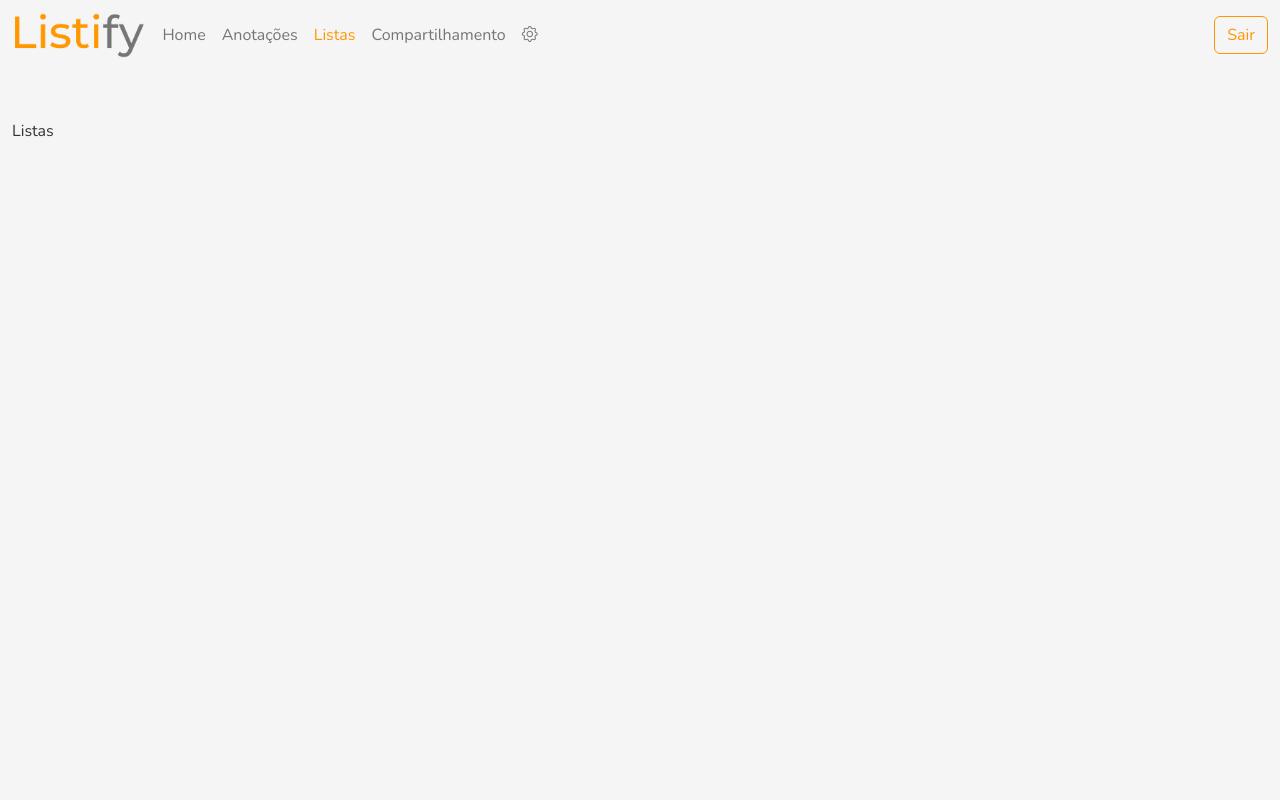
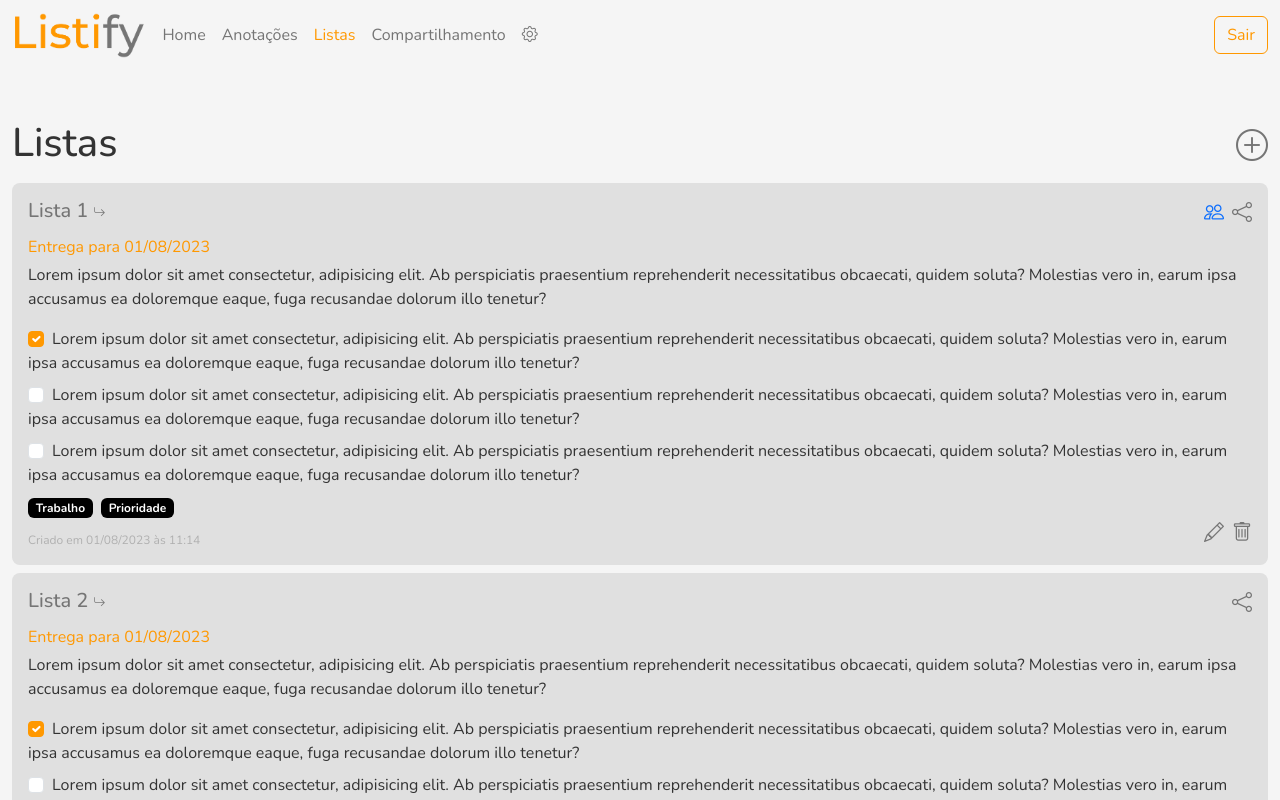
Before and after one commit to crisvini/Listify-Frontend, a React (Vite) app: page /listas in a window 1280 px wide. Shown: the top 800 px of the page. Built offline with nearby package versions, Linux system fonts and the light colour scheme.

Commit message:
correções

```diff
--- a/src/components/AnotacoesMockada.jsx
+++ b/src/components/AnotacoesMockada.jsx
@@ -1,9 +1,3 @@
-// const AnotacoesMockada = () => {
-//     return (
-//         <div>AnotacoesMockada</div>
-//     )
-// }
-
 const AnotacoesMockada = [
     {
         id: 1,
--- a/src/routes/AnotacoesPage.jsx
+++ b/src/routes/AnotacoesPage.jsx
@@ -1,11 +1,10 @@
-import { Link } from "react-router-dom"
 import Navbar from "../components/Navbar"
 import AnotacoesCard from "../components/AnotacoesCard"
 import AnotacoesMockada from "../components/AnotacoesMockada"
 
 const AnotacoesPage = () => {
     return (
-        <div>
+        <>
             <Navbar />
             <main className="container-xxl mb-5">
                 <div className="row">
@@ -14,16 +13,19 @@ const AnotacoesPage = () => {
                             <h1>Anotações</h1>
                             <a className="pointer"><i className="bi bi-plus-circle fs-2"></i></a>
                         </div>
-                        <div className="">
-                            {AnotacoesMockada.map((value, key) => (
-                                <AnotacoesCard key={key} id={value.id} nome={value.nome} anotacao={value.anotacao} compartilhada={value.compartilhada} tags={value.tags} />
-                            ))}
-                            {/* <span className="fw-lighter">Nenhuma anotação encontrada</span> */}
+                        <div>
+                            {AnotacoesMockada.length > 0 ?
+                                (AnotacoesMockada.map((value, key) => (
+                                    <AnotacoesCard key={key} id={value.id} nome={value.nome} anotacao={value.anotacao} compartilhada={value.compartilhada} tags={value.tags} />
+                                )))
+                                :
+                                (<span className="fw-lighter">Nenhuma anotação encontrada</span>)
+                            }
                         </div>
                     </div>
                 </div>
             </main>
-        </div>
+        </>
     )
 }
 
--- a/src/routes/CompartilhamentoPage.jsx
+++ b/src/routes/CompartilhamentoPage.jsx
@@ -3,12 +3,12 @@ import Navbar from '../components/Navbar'
 
 const CompartilhamentoPage = () => {
     return (
-        <div>
+        <>
             <Navbar />
             <main className="container-xxl">
                 Compartilhamento
             </main>
-        </div>
+        </>
     )
 }
 
--- a/src/routes/ConfiguracoesPage.jsx
+++ b/src/routes/ConfiguracoesPage.jsx
@@ -2,12 +2,12 @@ import Navbar from "../components/Navbar"
 
 const ConfiguracoesPage = () => {
     return (
-        <div>
+        <>
             <Navbar />
             <main className="container-xxl">
                 Configurações
             </main>
-        </div>
+        </>
     )
 }
 
--- a/src/routes/HomePage.jsx
+++ b/src/routes/HomePage.jsx
@@ -7,7 +7,7 @@ import ListasMockada from "../components/ListasMockada"
 
 const HomePage = () => {
     return (
-        <div>
+        <>
             <Navbar />
             <main className="container-xxl">
                 <div className="row">
@@ -17,10 +17,13 @@ const HomePage = () => {
                             <a className="pointer"><i className="bi bi-plus-circle fs-2"></i></a>
                         </div>
                         <div className="scrollable-container">
-                            {AnotacoesMockada.map((value, key) => (
-                                <AnotacoesCard key={key} id={value.id} nome={value.nome} anotacao={value.anotacao} compartilhada={value.compartilhada} tags={value.tags} />
-                            ))}
-                            {/* <span className="fw-lighter">Nenhuma anotação encontrada</span> */}
+                            {AnotacoesMockada.length > 0 ?
+                                (AnotacoesMockada.map((value, key) => (
+                                    <AnotacoesCard key={key} id={value.id} nome={value.nome} anotacao={value.anotacao} compartilhada={value.compartilhada} tags={value.tags} />
+                                )))
+                                :
+                                (<span className="fw-lighter">Nenhuma anotação encontrada</span>)
+                            }
                         </div>
                     </div>
                     <div className="container d-lg-none">
@@ -32,15 +35,18 @@ const HomePage = () => {
                             <a className="pointer"><i className="bi bi-plus-circle fs-2"></i></a>
                         </div>
                         <div className="scrollable-container">
-                            {ListasMockada && ListasMockada.map((value, key) => (
-                                <ListasCard key={key} id={value.id} nome={value.nome} descricao={value.descricao} dataEntrega={value.dataEntrega} compartilhada={value.compartilhada} tarefas={value.tarefas} tags={value.tags} />
-                            ))}
-                            {/* <span className="fw-lighter">Nenhuma lista encontrada</span> */}
+                            {ListasMockada.length > 0 ?
+                                (ListasMockada.map((value, key) => (
+                                    <ListasCard key={key} id={value.id} nome={value.nome} descricao={value.descricao} dataEntrega={value.dataEntrega} compartilhada={value.compartilhada} tarefas={value.tarefas} tags={value.tags} />
+                                )))
+                                :
+                                (<span className="fw-lighter">Nenhuma lista encontrada</span>)
+                            }
                         </div>
                     </div>
                 </div>
             </main>
-        </div>
+        </>
     )
 }
 
--- a/src/routes/ListasPage.jsx
+++ b/src/routes/ListasPage.jsx
@@ -1,13 +1,31 @@
 import Navbar from "../components/Navbar"
+import ListasCard from "../components/ListasCard"
+import ListasMockada from "../components/ListasMockada"
 
 const ListasPage = () => {
     return (
-        <div>
+        <>
             <Navbar />
-            <main className="container-xxl">
-                Listas
+            <main className="container-xxl mb-5">
+                <div className="row">
+                    <div className="col-12">
+                        <div className="w-100 d-flex justify-content-between align-items-center">
+                            <h1>Listas</h1>
+                            <a className="pointer"><i className="bi bi-plus-circle fs-2"></i></a>
+                        </div>
+                        <div>
+                            {ListasMockada.length > 0 ?
+                                (ListasMockada.map((value, key) => (
+                                    <ListasCard key={key} id={value.id} nome={value.nome} descricao={value.descricao} dataEntrega={value.dataEntrega} compartilhada={value.compartilhada} tarefas={value.tarefas} tags={value.tags} />
+                                )))
+                                :
+                                (<span className="fw-lighter">Nenhuma lista encontrada</span>)
+                            }
+                        </div>
+                    </div>
+                </div>
             </main>
-        </div>
+        </>
     )
 }
 
```
